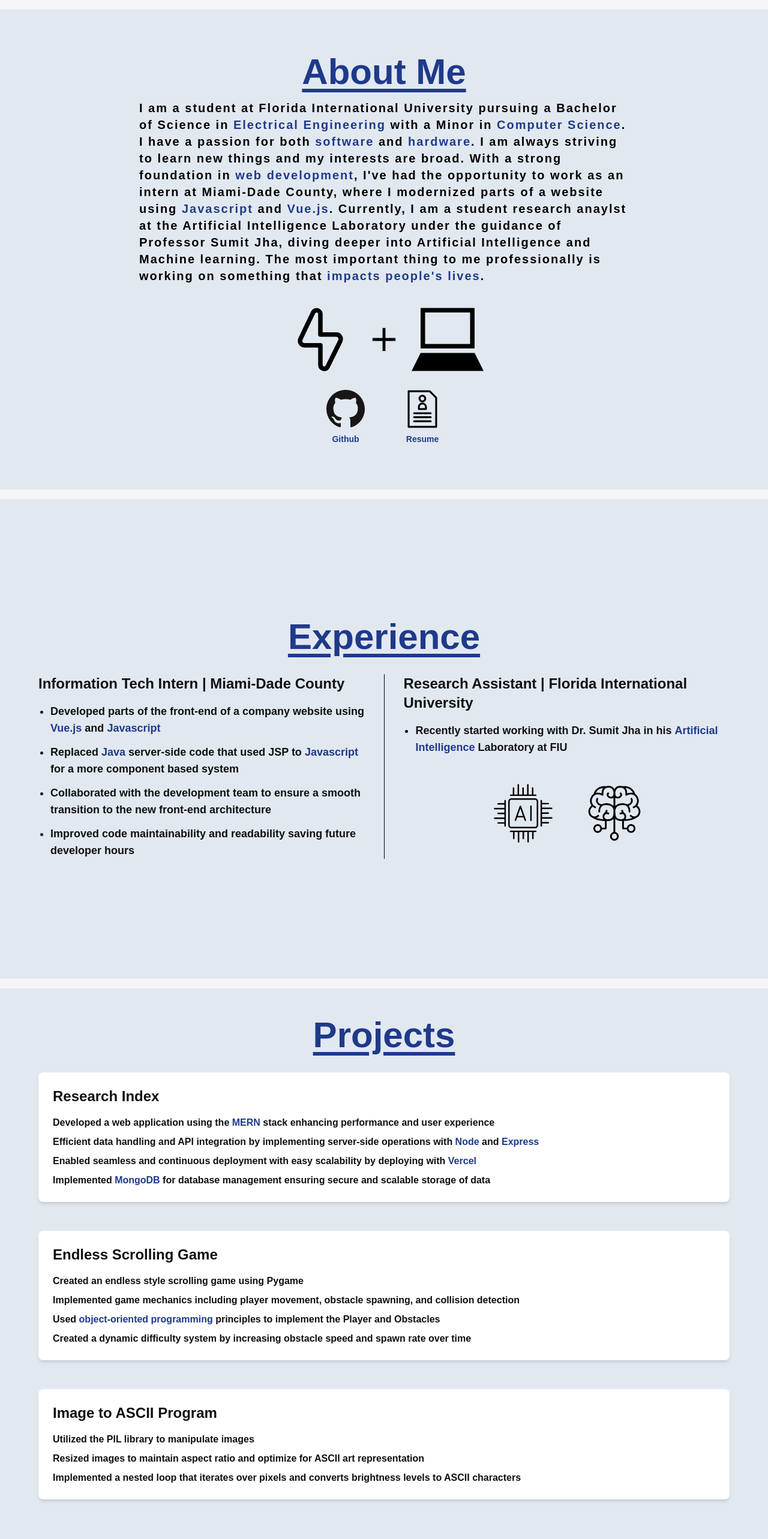
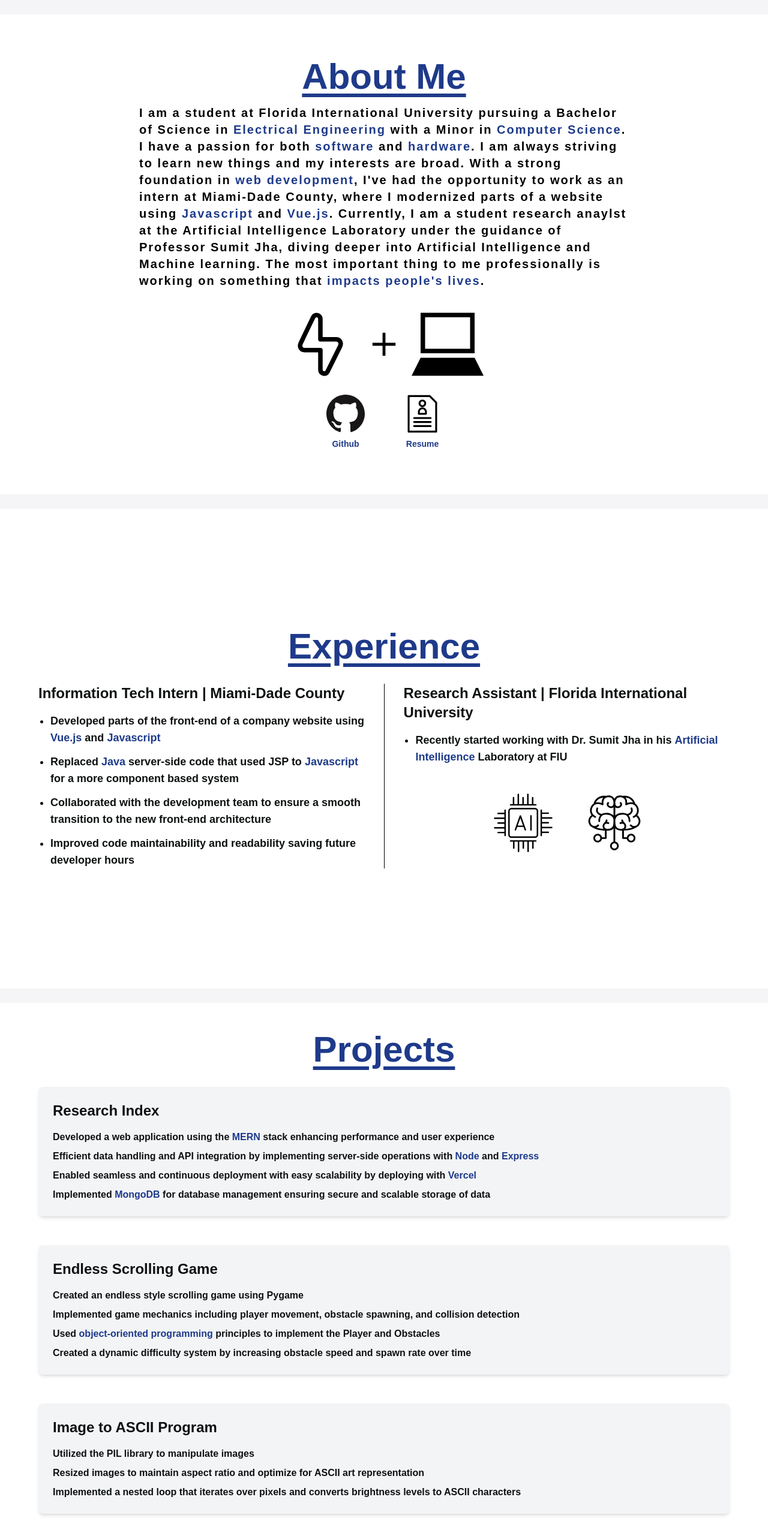
Before and after one commit to andresdanfernandez/Personal-Website, a React (Vite) app: page / in a window 1280 px wide. Shown: the part 64-2630 px from the top of the page at 60% size. Built offline with nearby package versions, Linux system fonts and the light colour scheme.

Commit message:
redesign color scheme and update resume link

```diff
--- a/src/components/About.tsx
+++ b/src/components/About.tsx
@@ -8,7 +8,7 @@ import Resume from "../assets/resume.svg";
 const About = forwardRef<HTMLDivElement>((_, ref) => {
 
     return (
-        <div ref={ref} className=" bg-slate-200 min-h-screen w-full sm:px-6 lg:px-8 flex items-center mt-4 justify-center text-6xl">
+        <div ref={ref} className=" bg-white min-h-screen w-full sm:px-6 lg:px-8 flex items-center mt-6 justify-center text-6xl">
             <div className="container max-w-4xl w-full" >
                 <div className=" flex flex-col items-center"  >
                     <h1 className="font-extrabold text-3xl sm:text-4xl md:text-5xl lg:text-6xl underline underline-offset-8 text-blue-900">About Me</h1>
@@ -32,7 +32,7 @@ const About = forwardRef<HTMLDivElement>((_, ref) => {
                             <img className="w-12 sm:w-16" src={Github_Logo} alt="Github Logo" width="70px" />
                             <p className="text-sm mt-2" >Github</p>
                         </a>
-                        <a className="hover:cursor-pointer flex flex-col items-center" target="_blank" href="https://drive.google.com/file/d/1MgbmJvSejKIxxZIdV2k9Sc3_LnSe-YZ-/view?usp=sharing" >
+                        <a className="hover:cursor-pointer flex flex-col items-center" target="_blank" href="https://drive.google.com/file/d/1Du7vDTlTEpki_4QE-KmReEaysHskeJbH/view?usp=sharing" >
                             <img className="w-12 sm:w-16" src={Resume} alt="Resume Icon" width="70px" />
                             <p className="text-sm mt-2">Resume</p>
                         </a>
--- a/src/components/Contact.tsx
+++ b/src/components/Contact.tsx
@@ -5,7 +5,7 @@ import LinkedIn from "../assets/linkedin.svg";
 
 const Contact = forwardRef<HTMLDivElement>((_, ref) => {
   return (
-    <div ref={ref} className="bg-slate-200 py-12 px-4 sm:px-6 lg:px-8 min-h-screen flex flex-col items-center justify-center">
+    <div ref={ref} className="bg-white py-12 px-4 sm:px-6 mt-6 lg:px-8 min-h-screen flex flex-col items-center justify-center">
       <div className="w-full max-w-4xl">
         <h1 className="font-extrabold text-3xl sm:text-4xl md:text-5xl lg:text-6xl text-blue-900 text-center mb-12 underline underline-offset-8">
           Contact.
--- a/src/components/Experience.tsx
+++ b/src/components/Experience.tsx
@@ -4,7 +4,7 @@ import Brain from "../assets/brain.svg";
 
 const Experience = forwardRef<HTMLDivElement>((_, ref) => {
   return (
-    <div ref={ref} className="min-h-screen bg-slate-200 py-12 px-4 mt-4 sm:px-6 lg:px-8 flex flex-col items-center justify-center">
+    <div ref={ref} className="min-h-screen bg-white py-12 px-4 mt-6 sm:px-6 lg:px-8 flex flex-col items-center justify-center">
       <div className="w-full max-w-6xl">
         <h1 className="font-extrabold text-3xl sm:text-4xl md:text-5xl lg:text-6xl text-blue-900 text-center mb-8 underline underline-offset-8">
           Experience
--- a/src/components/Projects.tsx
+++ b/src/components/Projects.tsx
@@ -2,13 +2,13 @@ import { forwardRef } from "react";
 
 const Projects = forwardRef<HTMLDivElement>((_, ref) => {
   return (
-    <div ref={ref} className="bg-slate-200 mt-4 py-12 px-4 sm:px-6 lg:px-8 min-h-screen flex flex-col items-center justify-center">
+    <div ref={ref} className="bg-white mt-6 py-12 px-4 sm:px-6 lg:px-8 min-h-screen flex flex-col items-center justify-center">
       <div className="w-full max-w-6xl">
         <h1 className="font-extrabold text-3xl sm:text-4xl md:text-5xl lg:text-6xl text-blue-900 text-center mb-8 underline underline-offset-8">
           Projects
         </h1>
         <div className="space-y-8 sm:space-y-12">
-          <div className="bg-white rounded-lg shadow-md p-6">
+          <div className="bg-gray-100 rounded-lg shadow-md p-6">
             <h2 className="text-xl sm:text-2xl font-semibold mb-4">Research Index</h2>
             <ul className="space-y-2 text-sm sm:text-base">
               <li>Developed a web application using the <span className="font-extrabold text-blue-900">MERN</span> stack enhancing performance and user experience</li>
@@ -19,7 +19,7 @@ const Projects = forwardRef<HTMLDivElement>((_, ref) => {
           </div>
 
 
-          <div className="bg-white rounded-lg shadow-md p-6">
+          <div className="bg-gray-100 rounded-lg shadow-md p-6">
             <h2 className="text-xl sm:text-2xl font-semibold mb-4">Endless Scrolling Game</h2>
             <ul className="space-y-2 text-sm sm:text-base">
               <li>Created an endless style scrolling game using Pygame</li>
@@ -30,7 +30,7 @@ const Projects = forwardRef<HTMLDivElement>((_, ref) => {
           </div>
 
 
-          <div className="bg-white rounded-lg shadow-md p-6">
+          <div className="bg-gray-100 rounded-lg shadow-md p-6">
             <h2 className="text-xl sm:text-2xl font-semibold mb-4">Image to ASCII Program</h2>
             <ul className="space-y-2 text-sm sm:text-base">
               <li>Utilized the PIL library to manipulate images</li>
```
